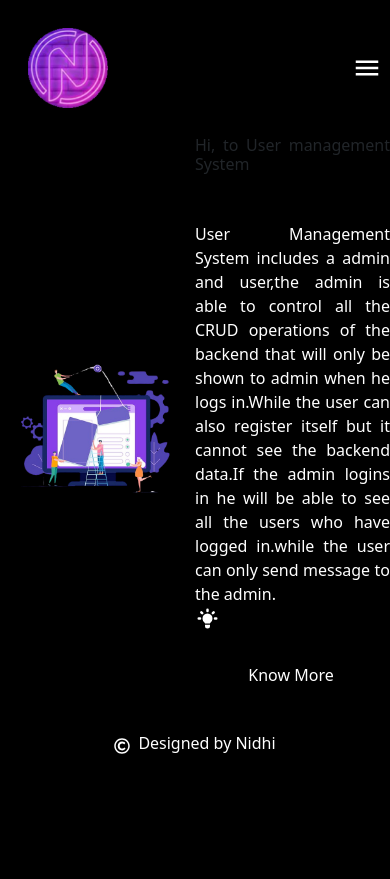
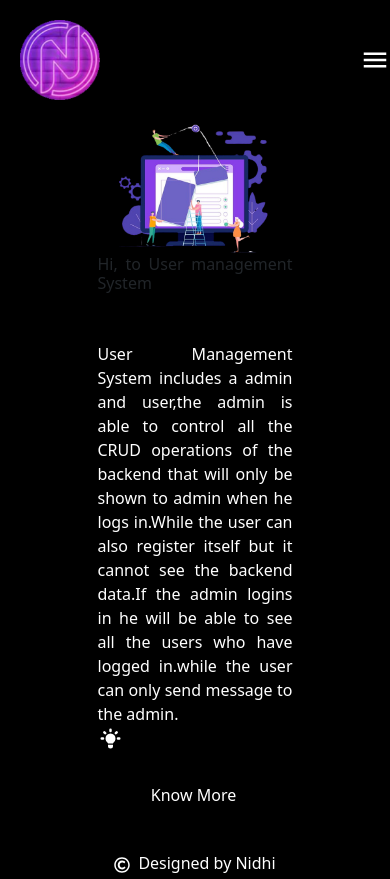
Before and after one commit to nidhi-mamman/UserAdminPanel, a React (Vite) app in the folder User/: page / in a window 390 px wide. Before the commit the page ends 844 px from the top, so only its background shows below. Built offline with nearby package versions, Linux system fonts and the light colour scheme; no server answers.

Commit message:
changes in hero

```diff
--- a/User/src/Components/Hero/Hero.css
+++ b/User/src/Components/Hero/Hero.css
@@ -21,3 +21,10 @@
   margin: 20px;
   text-align: center;
 }
+
+@media screen and (max-width:800px) {
+  .hero-section{
+    flex-direction: column;
+    align-items: center;
+  }
+}
--- a/User/src/Components/Navbar/Navbar.css
+++ b/User/src/Components/Navbar/Navbar.css
@@ -67,3 +67,9 @@
         display: none;
     }
 }
+
+@media screen and (min-width:800px) {
+    .hideOnBigScreens{
+        display: none;
+    }
+}
--- a/User/src/Components/Navbar/Navbar.jsx
+++ b/User/src/Components/Navbar/Navbar.jsx
@@ -13,7 +13,7 @@ const Navbar = () => {
   return (
     <>
       <div className="top-nav bg-black shadow-md shadow-white">
-        <div className="nav-bar p-2 ">
+        <div className="nav-bar ">
           <ul className={`${sidebarIsOpen?"sidebar":"hide-sidebar"}`}>
             <Link>
               <li><RxCross1 color="white" onClick={()=>{setSidebarIsOpen(!sidebarIsOpen)}}/></li>
@@ -74,7 +74,7 @@ const Navbar = () => {
                 </li>
               </Link>
             )}
-            <IoMdMenu color="white" size={30} onClick={()=>{setSidebarIsOpen(!sidebarIsOpen)}} />
+            <IoMdMenu color="white" size={30} className='hideOnBigScreens' onClick={()=>{setSidebarIsOpen(!sidebarIsOpen)}} />
           </ul>
         </div>
       </div>
```
